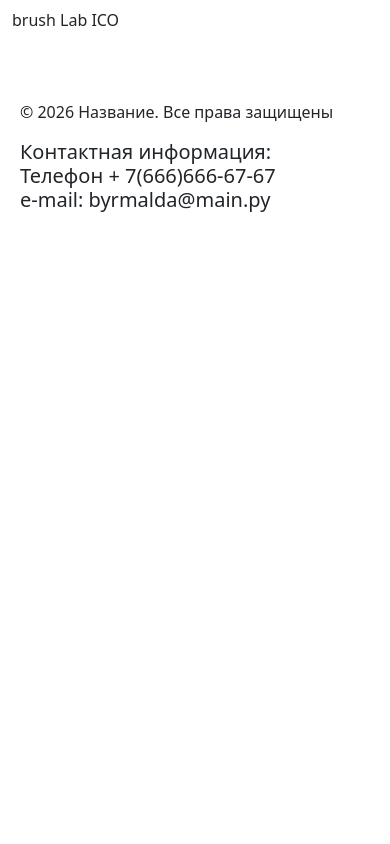
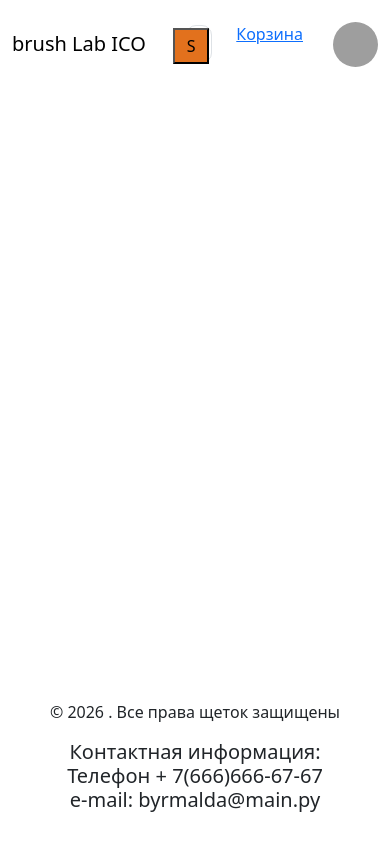
Before and after one commit to Mangoo2009/brush_Lab_ICO, a FastAPI app: page /catalog in a window 390 px wide. Run offline with FastAPI, Linux system fonts and the light colour scheme; some libraries are stand-ins or nearby versions; grey boxes are pictures that could not be loaded.

Commit message:
бем бем бем

```diff
--- a/static/style.css
+++ b/static/style.css
@@ -1,18 +1,128 @@
-.login {
-  max-width: 340px;
-  margin: 80px auto;
-  padding: 30px;
+:root {
+  --accent: #E2711D;
+  --soft-yellow: #FFB627;
+  --bg: #FAF8F5;
+  --white: #ffffff;
+  --text: #231F20;
+}
+
+* {
+  box-sizing: border-box;
+}
+
+body {
+  display: flex;
+  flex-direction: column;
+  min-height: 100vh;
+  margin: 0;
+  background: var(--bg);
+}
+
+a {
+  text-decoration: none;
+}
+
+.navbar {
+  background: var(--white);
+}
+
+.nav-inner {
+  display: flex;
+  align-items: center;
+  max-width: 1280px;
+  gap: 24px;
+  margin: 0 auto;
+  height: 72px;
+}
+
+.nav-search {
+  flex: 0.5;
+  max-width: 620px;
+  margin: auto;
+}
+
+.search-wrap {
+  position: relative;
+}
+
+.search-wrap input {
+  width: 100%;
+  border: 2px solid var;
   border-radius: 10px;
+  background: var(--white);
+}
+
+.search-wrap button {
+  position: absolute;
+  top: 3px;
+  right: 3px;
+  width: 36px;
+  height: 36px;
+  background: var(--accent);
+}
+
+.nav-right {
+  display: flex;
+  gap: 30px;
+}
+
+.avatar-img {
+  width: 45px;
+  height: 45px;
+  border-radius: 50%;
 }
 
 .catalog {
-    display: grid;
-    grid-template-columns: repeat(auto-fill, minmax(220px, 1fr));
-    gap: 20px;
-    padding: 20px;
+  display: grid;
+  grid-template-columns: repeat(auto-fill, minmax(220px, 1fr));
+  gap: 20px;
+  width: 100%;
+  max-width: 1300px;
+  margin: 28px auto 48px;
+  padding: 0 16px;
 }
 
+.card-img {
+  width: 100%;
+  aspect-ratio: 1;
+  object-fit: cover;
+}
+
+.card-body {
+  padding: 5px;
+}
+
+.card-title {
+  margin: 0 0 8px;
+  font-size: 16px;
+}
+
+.card-desc {
+  margin: 0;
+}
+
+.card-footer {
+  display: flex;
+  align-items: center;
+  margin-top: 16px;
+}
+
+.price {
+  font-size: 18px;
+  font-weight: bold;
+  padding: 4px 8px;
+}
+
+.btn {
+  padding: 8px 14px;
+  color: var(--white);
+  background: var(--accent);
+  font-weight: bold;
+}
 
 footer {
-  padding: 20px 20px;
+  margin-top: auto;
+  background: var(--white);
+  padding: 24px 16px;
+  text-align: center;
 }
--- a/templates/auth_registrate.html
+++ b/templates/auth_registrate.html
@@ -15,7 +15,6 @@
     <input name="registrate" value="логин">
 </div>
 
-</script>
 <script type="module" src="https://cdn.jsdelivr.net/npm/bootstrap@6.0.0-alpha.1/dist/js/bootstrap.min.js" integrity="sha384-BJf/nQgxZJU68GxBse97Vdlc8Rh+z9PzzXiS3/BjV+1nQPR7IKn+iJnD3DJvCMaU" crossorigin="anonymous"></script>
 </body>
 </html>
--- a/templates/catalog.html
+++ b/templates/catalog.html
@@ -8,63 +8,52 @@
 <body>
     <link href="https://cdn.jsdelivr.net/npm/bootstrap@6.0.0-alpha.1/dist/css/bootstrap.min.css" rel="stylesheet" integrity="sha384-B/GM4XqrwHnWXNOWMbloTmrYXZg10cakYGmpfsR/bbzQ6JAJI4ihuyADKLnBgrCe" crossorigin="anonymous">
 <script type="module" src="https://cdn.jsdelivr.net/npm/bootstrap@6.0.0-alpha.1/dist/js/bootstrap.bundle.min.js" integrity="sha384-1a/pXj49ZQ1aHEmrJ+gMw1otqoVsYwlEnlD8mIfY2TV03r20Y0CN7uqx1tQogjPL" crossorigin="anonymous"></script>
-<nav class="navbar md:navbar-expand bg-1" data-bs-theme="light">
-  <div class="container-fluid">
-    <a>brush Lab ICO</a>
-    <dialog class="drawer drawer-end" tabindex="-1" id="navbarDarkDrawer" aria-labelledby="navbarDarkDrawerLabel">
-      <div class="drawer-header">
-        <h5 class="drawer-title" id="navbarDarkDrawerLabel">Menu</h5>
-        <button type="button" class="btn-close" data-bs-dismiss="drawer" aria-label="Close"></button>
+<nav class="navbar bg-1">
+  <div class="container-fluid nav-inner">
+    <a class="navbar-brand nav-brand" href="/">
+      brush Lab ICO
+    </a>
+    <form class="nav-search" role="search">
+      <div class="search-wrap">
+        <input
+          class="form-control"
+          type="search"
+          placeholder="Поиск товаров"
+          aria-label="Поиск"
+        >
+        <button class="btn-solid" type="submit">S</button>
       </div>
-      <div class="drawer-body mb-2 md:mb-0">
-        <ul class="nav navbar-nav me-auto">
-          <li class="nav-item">
-            <a class="nav-link active" aria-current="page" href="#">Home</a>
-          </li>
-          <li class="nav-item">
-            <button class="nav-link" type="button" data-bs-toggle="menu" aria-expanded="false">
-              Меню
-            </button>
-            <div class="menu">
-              <a class="menu-item" href="#">Корзина</a>
-              <a class="menu-item" href="#"> </a>
-              <hr class="menu-divider">
-              <a class="menu-item" href="#">Something else here</a>
-            </div>
-        </ul>
-        <form class="hstack gap-2" role="search">
-          <input class="form-control" type="search" placeholder="Search" aria-label="Search"/>
-          <button class="btn-solid btn-icon theme-secondary" type="submit">
-            <svg class="bi" width="16" height="16"><use href="#search" /></svg>
-          </button>
-        </form>
-          <a href="#" class="button">
-            <span class="avatar -lg" >
-              <img class="avatar-img" src="https://github.com/mdo.png" alt="mdo">
-            </span>
-          </a>
-      </div>
-    </dialog>
+    </form>
+    <div class="nav-right">
+      <a class="nav-cart" href="/cart">Корзина</a>
+
+      <a href="/profile">
+        <img
+          class="avatar-img"
+          src="https://github.com/mdo.png"
+          alt="Профиль"
+        >
+      </a>
+    </div>
   </div>
 </nav>
-
-
-
 <div class="catalog">
   {% for prod in products %}
-    <section class="card " style="max-width: 290px">
-      <img src="{{prod.photo}}" class="card-img-top" alt="Щетка">
-      <div class="card-body">
-        <h4 class="card-title">{{ prod.name }}</h4>
-        <p class="card-text">{{ prod.description }}</p>
-        <a href="#" class="btn-solid theme-primary">Купить</a>
+  <article class="card">
+    <img src="{{ url_for('static', path='img/' ~ prod.photo) }}" class="card-img" alt="{{ prod.name }}">
+    <div class="card-body">
+      <h4 class="card-title">{{ prod.name }}</h4>
+      <p class="card-desc">{{ prod.description }}</p>
+      <div class="card-footer">
+        <span class="price">{{ prod.price }} P</span>
+        <a href="#" class="btn">Купить</a>
       </div>
-    </section>
+    </div>
+  </article>
   {% endfor %}
 </div>
-
 <footer>
-  <p>© 2026 Название. Все права защищены</p>
+  <p>© 2026 . Все права щеток защищены</p>
   <h5>
     Контактная информация:<br>
     Телефон + 7(666)666-67-67<br>
@@ -72,7 +61,6 @@
   </h5>
 
 </footer>
-
 <script type="importmap">
 {
   "imports": {
```
